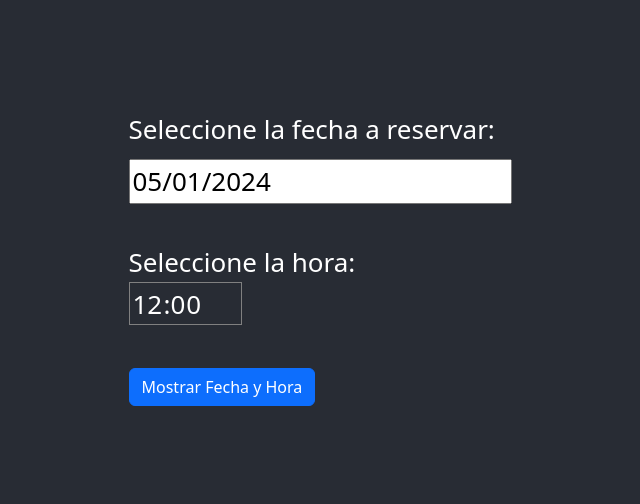
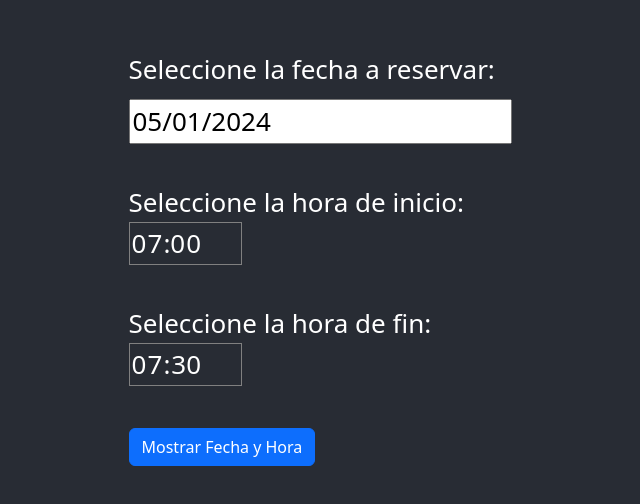
Before and after one commit to EmilioTec10/LabCE-Proyecto1BD, a React (Create React App) app in the folder reservas_prof/: page / in a window 1280 px wide. Shown: the part 142-646 px from the top of the page, without its empty margins (320-960 px from the left). Built offline with nearby package versions, Linux system fonts and the light colour scheme.

Commit message:
hora final e inicio validadas

```diff
--- a/reservas_prof/src/App.js
+++ b/reservas_prof/src/App.js
@@ -9,32 +9,59 @@ import 'react-time-picker/dist/TimePicker.css';
 
 const App = () => {
   const [fecha, setFecha] = useState(new Date());
-  const [hora, setHora] = useState('12:00'); // Hora inicial, puedes cambiarla según tus necesidades
-  const [errorHora, setErrorHora] = useState(false); // Estado para controlar el mensaje de error
+  const [horaInicio, setHoraInicio] = useState('07:00'); // Hora inicial
+  const [horaFin, setHoraFin] = useState('07:30'); // Hora final
+  const [errorHoraInicio, setErrorHoraInicio] = useState(false); // Estado para controlar el mensaje de error de horaInicio
+  const [errorHoraFin, setErrorHoraFin] = useState(false); // Estado para controlar el mensaje de error de horaFin
 
   const onDateChange = fecha => {
     setFecha(fecha);
   };
 
-  const onTimeChange = hora => {
-    setHora(hora);
+  const onHoraInicioChange = horaInicio => {
+    setHoraInicio(horaInicio);
+  };
+
+  const onHoraFinChange = horaFin => {
+    setHoraFin(horaFin);
   };
 
   const mostrarFechaHora = () => {
-    const horaSplit = hora.split(':');
-    const horaSeleccionada = parseInt(horaSplit[0], 10);
-    const minutosSeleccionados = parseInt(horaSplit[1], 10);
+    const horaInicioSplit = horaInicio.split(':');
+    const horaInicioSeleccionada = parseInt(horaInicioSplit[0], 10);
+    const minutosInicioSeleccionados = parseInt(horaInicioSplit[1], 10);
 
-    // Verificar si la hora cumple con las condiciones (de 7:00 a 20:30, y solo minutos 00 o 30)
-    if ((horaSeleccionada >= 7 && horaSeleccionada <= 20) &&
-        (minutosSeleccionados === 0 || minutosSeleccionados === 30)) {
-      const fechaHora = new Date(fecha);
-      fechaHora.setHours(horaSeleccionada);
-      fechaHora.setMinutes(minutosSeleccionados);
-      alert(fechaHora);
-      setErrorHora(false); // Restablecer el estado de error
+    const horaFinSplit = horaFin.split(':');
+    const horaFinSeleccionada = parseInt(horaFinSplit[0], 10);
+    const minutosFinSeleccionados = parseInt(horaFinSplit[1], 10);
+
+    // Verificar si la hora de inicio cumple con las condiciones (de 7:00 a 20:30)
+    if ((horaInicioSeleccionada >= 7 && horaInicioSeleccionada <= 20) &&
+        (minutosInicioSeleccionados === 0 || minutosInicioSeleccionados === 30)) {
+      setErrorHoraInicio(false);
     } else {
-      setErrorHora(true); // Mostrar mensaje de error
+      setErrorHoraInicio(true);
+    }
+
+    // Verificar si la hora de fin cumple con las condiciones (de 7:30 a 21:00)
+    if ((horaFinSeleccionada >= 7 && horaFinSeleccionada <= 21) &&
+        (minutosFinSeleccionados === 0 || minutosFinSeleccionados === 30)) {
+      setErrorHoraFin(false);
+    } else {
+      setErrorHoraFin(true);
+    }
+
+    // Si ambas horas cumplen con las condiciones, mostrar la fecha y hora seleccionadas
+    if (!errorHoraInicio && !errorHoraFin) {
+      const fechaHoraInicio = new Date(fecha);
+      fechaHoraInicio.setHours(horaInicioSeleccionada);
+      fechaHoraInicio.setMinutes(minutosInicioSeleccionados);
+
+      const fechaHoraFin = new Date(fecha);
+      fechaHoraFin.setHours(horaFinSeleccionada);
+      fechaHoraFin.setMinutes(minutosFinSeleccionados);
+
+      alert(`Fecha y hora de inicio: ${fechaHoraInicio}\nFecha y hora de fin: ${fechaHoraFin}`);
     }
   };
 
@@ -62,27 +89,50 @@ const App = () => {
           />
         </div>
         <br />
-        <label className="label-time-picker">Seleccione la hora:</label>
+        <label className="label-time-picker">Seleccione la hora de inicio:</label>
         <div className="time-picker-container">
           <TimePicker
-            onChange={onTimeChange}
-            value={hora}
-            clearIcon={null} // Quita el botón de limpiar
-            clockIcon={null} // Quita el botón de reloj
-            format="HH:mm" // Formato de 24 horas
+            onChange={onHoraInicioChange}
+            value={horaInicio}
+            clearIcon={null}
+            clockIcon={null}
+            format="HH:mm"
             clockClassName="custom-clock"
-            disableClock={true} // Deshabilita el reloj analógico
+            disableClock={true}
             hourPlaceholder="hh"
             minutePlaceholder="mm"
             className="time-picker"
-            minTime="07:00" // Hora mínima
-            maxTime="20:30" // Hora máxima
+            minTime="07:00"
+            maxTime="20:30"
             clockClassName="custom-clock"
             clockHourClassName="custom-clock-hour"
             clockMinuteClassName="custom-clock-minute"
             clockSecondClassName="custom-clock-second"
           />
-          {errorHora && <p className="error-message">Por favor, ingrese una hora válida (de 07:00 a 20:30, y solo minutos 00 o 30).</p>}
+          {errorHoraInicio && <p className="error-message">Por favor, ingrese una hora válida de inicio (de 07:00 a 20:30, y solo minutos 00 o 30).</p>}
+        </div>
+        <br />
+        <label className="label-time-picker">Seleccione la hora de fin:</label>
+        <div className="time-picker-container">
+          <TimePicker
+            onChange={onHoraFinChange}
+            value={horaFin}
+            clearIcon={null}
+            clockIcon={null}
+            format="HH:mm"
+            clockClassName="custom-clock"
+            disableClock={true}
+            hourPlaceholder="hh"
+            minutePlaceholder="mm"
+            className="time-picker"
+            minTime="07:30"
+            maxTime="21:00"
+            clockClassName="custom-clock"
+            clockHourClassName="custom-clock-hour"
+            clockMinuteClassName="custom-clock-minute"
+            clockSecondClassName="custom-clock-second"
+          />
+          {errorHoraFin && <p className="error-message">Por favor, ingrese una hora válida de fin (de 07:30 a 21:00, y solo minutos 00 o 30).</p>}
         </div>
         <br />
         <input type="button" value="Mostrar Fecha y Hora" className="btn btn-primary" onClick={mostrarFechaHora}/>
```
